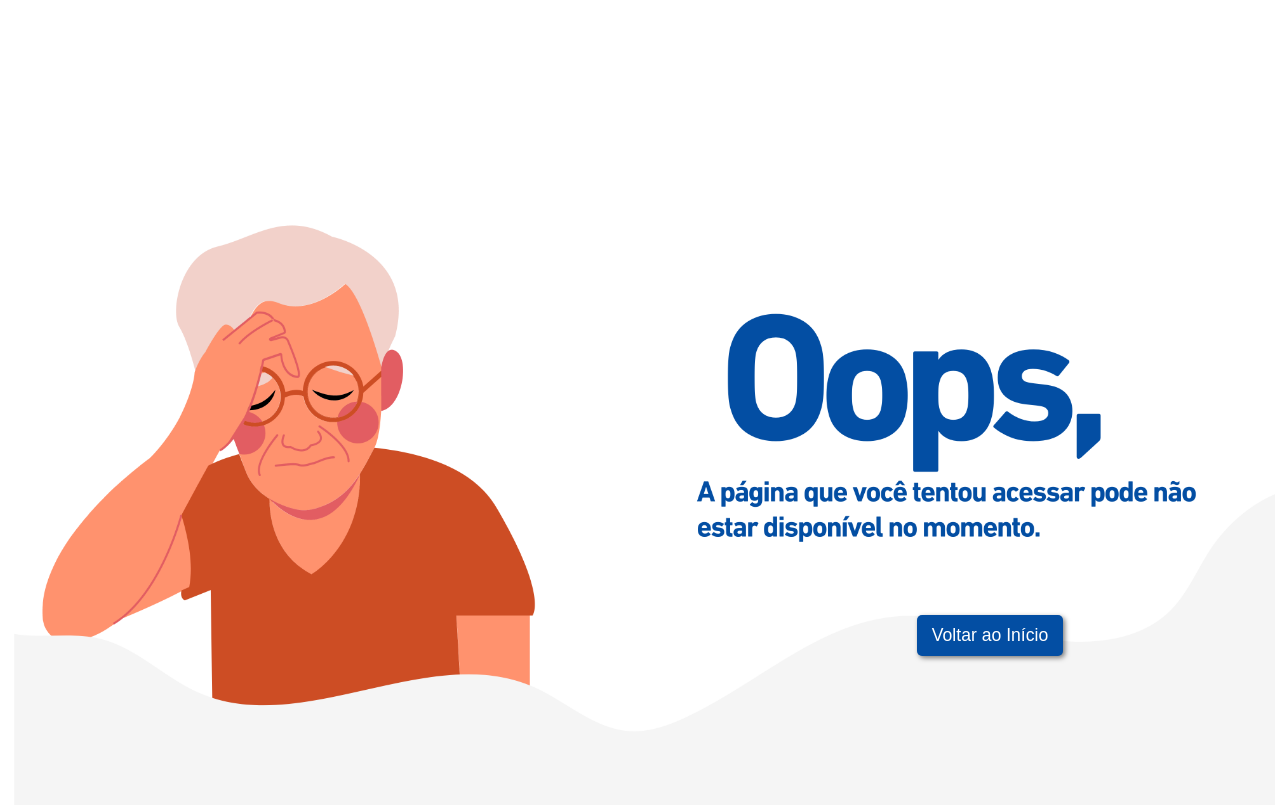
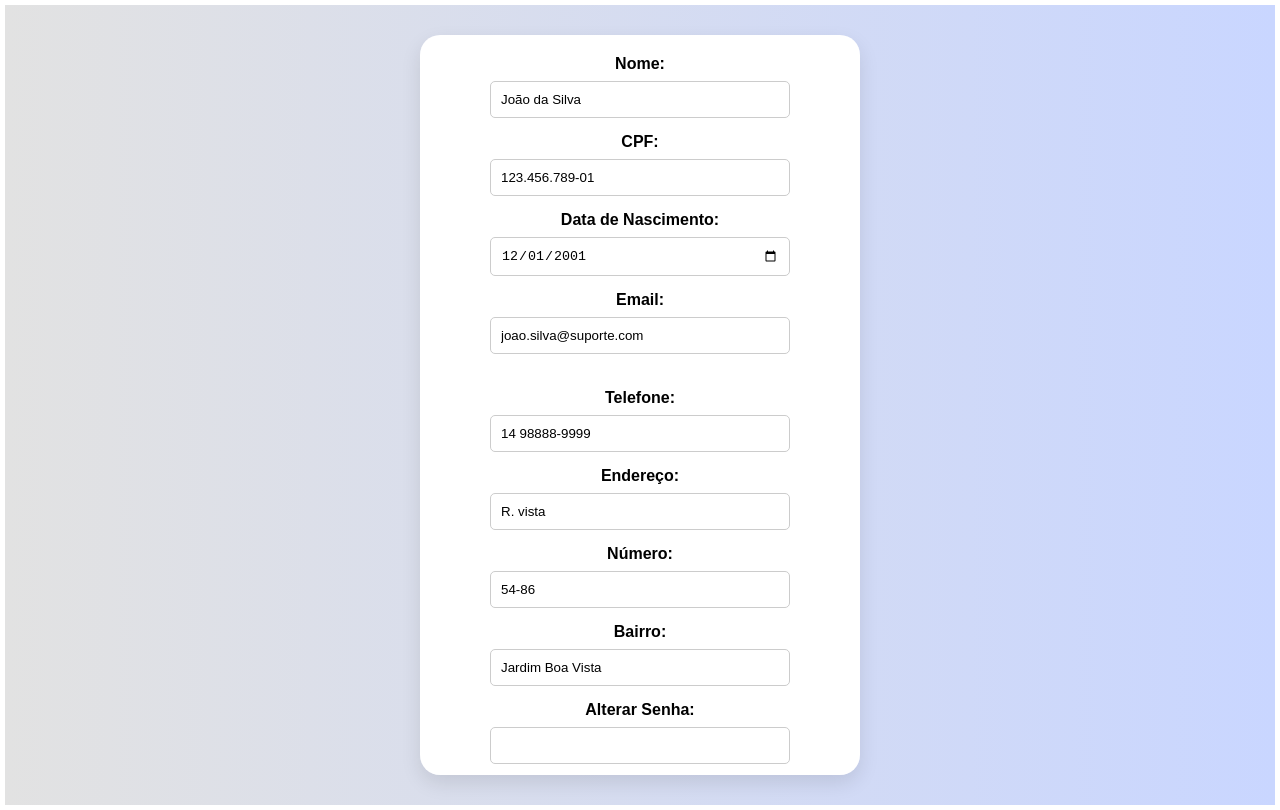
Before and after one commit to Anafcamargo/ProjetoIntegrador, a React (Create React App) app: page /configuracao in a window 1280 px wide. Built offline with nearby package versions, Linux system fonts and the light colour scheme.

Commit message:
pagina de cfg do perfil do voluntario e rota desta página

```diff
--- a/src/App.tsx
+++ b/src/App.tsx
@@ -17,6 +17,7 @@ import "swiper/css/pagination";
 import "swiper/css/scrollbar";
 
 import { HashRouter as Router } from "react-router-dom";
+import Configuracao from "./paginas/configuracao";
 
 export function App2() {
   return (
@@ -53,6 +54,7 @@ function App() {
         <Route path="/esqueciasenha" element={<EsqueciSenha />} />
         <Route path="/chamado" element={<Chamado />} />
         <Route path="/telavoluntario" element={<Tela_Voluntario />} />
+        <Route path="/configuracao" element={<Configuracao />} />
       </Routes>
     </div>
   );
--- a/src/estilo/estilo.css
+++ b/src/estilo/estilo.css
@@ -1483,3 +1483,64 @@ background-color: #65d46e;
   border-radius: 5px; /* Bordas arredondadas */
   margin-left: 1%;
 }
+
+
+/* CONFIGURAÇÕES PERFIL VOLUNTÁRIO */
+.container-config {
+  display: flex;
+  justify-content: center; /* Centraliza o box horizontalmente */
+  align-items: center;     /* Centraliza o box verticalmente */
+  height: 100vh;
+  background-color: #c9d6ff;
+  background: linear-gradient(to right, #e2e2e2, #c9d6ff);
+
+}
+
+.box-config {
+  background-color: #fff;
+  border-radius: 20px;
+  box-shadow: 0 8px 20px rgba(0, 0, 0, 0.1);
+  width: 400px; /* Reduzi a largura para diminuir as laterais */
+  max-width: 100%;
+  padding: 20px;
+  text-align: center;
+  height: 700px; /* Altura fixa para a box */
+  overflow-y: auto; /* Scroll vertical quando o conteúdo ultrapassar a altura */
+
+}
+
+.input-group-config {
+  margin-bottom: 15px;
+  display: flex;
+  flex-direction: column;
+  align-items: center;  /* Centraliza os inputs */
+}
+
+.input-config {
+  width: 100%;
+  max-width: 300px;
+  padding: 10px;
+  border: 1px solid #ccc;
+  border-radius: 5px;
+  box-sizing: border-box;
+}
+
+.button-save-config {
+  background-color: #4CAF50;
+  color: white;
+  padding: 10px 20px;
+  border: none;
+  border-radius: 5px;
+  cursor: pointer;
+  transition: background-color 0.3s ease;
+}
+
+.button-save-config:hover {
+  background-color: #45a049;
+}
+
+.button-container {
+  display: flex;
+  justify-content: center; /* Centraliza os botões horizontalmente */
+  gap: 10px; /* Espaçamento entre os botões */
+}
--- /dev/null
+++ b/src/paginas/configuracao.tsx
@@ -0,0 +1,132 @@
+import { useState } from "react";
+
+function Configuracao() {
+  const [nome, setNome] = useState("João da Silva");
+  const [cpf, setCpf] = useState("123.456.789-01");
+  const [dataNascimento, setDataNascimento] = useState("2001-12-01");
+  const [email, setEmail] = useState("joao.silva@suporte.com");
+  const [telefone, setTelefone] = useState("14 98888-9999");
+  const [endereco, setEndereco] = useState("R. vista");
+  const [numero, setNumero] = useState("54-86");
+  const [bairro, setBairro] = useState("Jardim Boa Vista");
+  const [senha, setSenha] = useState("");
+
+  const handleSubmit = (e: React.FormEvent) => {
+    e.preventDefault();
+    // Lógica para salvar as alterações
+    console.log({
+      nome,
+      cpf,
+      dataNascimento,
+      email,
+      telefone,
+      endereco,
+      numero,
+      bairro,
+      senha,
+    });
+  };
+
+  return (
+    <div className="container-config">
+      <div className="box-config">
+        <form onSubmit={handleSubmit}>
+          <div className="input-group-config">
+            <label className="label-config" htmlFor="nome-config">Nome:</label>
+            <input
+              className="input-config"
+              type="text"
+              id="nome-config"
+              value={nome}
+              onChange={(e) => setNome(e.target.value)}
+            />
+          </div>
+          <div className="input-group-config">
+            <label className="label-config" htmlFor="cpf-config">CPF:</label>
+            <input
+              className="input-config"
+              type="text"
+              id="cpf-config"
+              value={cpf}
+              onChange={(e) => setCpf(e.target.value)}
+            />
+          </div>
+          <div className="input-group-config">
+            <label className="label-config" htmlFor="dataNascimento-config">Data de Nascimento:</label>
+            <input
+              className="input-config"
+              type="date"
+              id="dataNascimento-config"
+              value={dataNascimento}
+              onChange={(e) => setDataNascimento(e.target.value)}
+            />
+          </div>
+          <div className="input-group-config">
+            <label className="label-config" htmlFor="email-config">Email:</label>
+            <input
+              className="input-config"
+              type="email"
+              id="email-config"
+              value={email}
+              onChange={(e) => setEmail(e.target.value)}
+            />
+          </div>
+          <div className="input-group-config">
+            <label className="label-config" htmlFor="telefone-config">Telefone:</label>
+            <input
+              className="input-config"
+              type="text"
+              id="telefone-config"
+              value={telefone}
+              onChange={(e) => setTelefone(e.target.value)}
+            />
+          </div>
+          <div className="input-group-config">
+            <label className="label-config" htmlFor="endereco-config">Endereço:</label>
+            <input
+              className="input-config"
+              type="text"
+              id="endereco-config"
+              value={endereco}
+              onChange={(e) => setEndereco(e.target.value)}
+            />
+          </div>
+          <div className="input-group-config">
+            <label className="label-config" htmlFor="numero-config">Número:</label>
+            <input
+              className="input-config"
+              type="text"
+              id="numero-config"
+              value={numero}
+              onChange={(e) => setNumero(e.target.value)}
+            />
+          </div>
+          <div className="input-group-config">
+            <label className="label-config" htmlFor="bairro-config">Bairro:</label>
+            <input
+              className="input-config"
+              type="text"
+              id="bairro-config"
+              value={bairro}
+              onChange={(e) => setBairro(e.target.value)}
+            />
+          </div>
+          <div className="input-group-config">
+            <label className="label-config" htmlFor="senha-config">Alterar Senha:</label>
+            <input
+              className="input-config"
+              type="password"
+              id="senha-config"
+              value={senha}
+              onChange={(e) => setSenha(e.target.value)}
+            />
+          </div>
+          <button type="submit" className="button-save-config">Salvar Alterações</button>
+
+        </form>
+      </div>
+    </div>
+  );
+}
+
+export default Configuracao;
```
